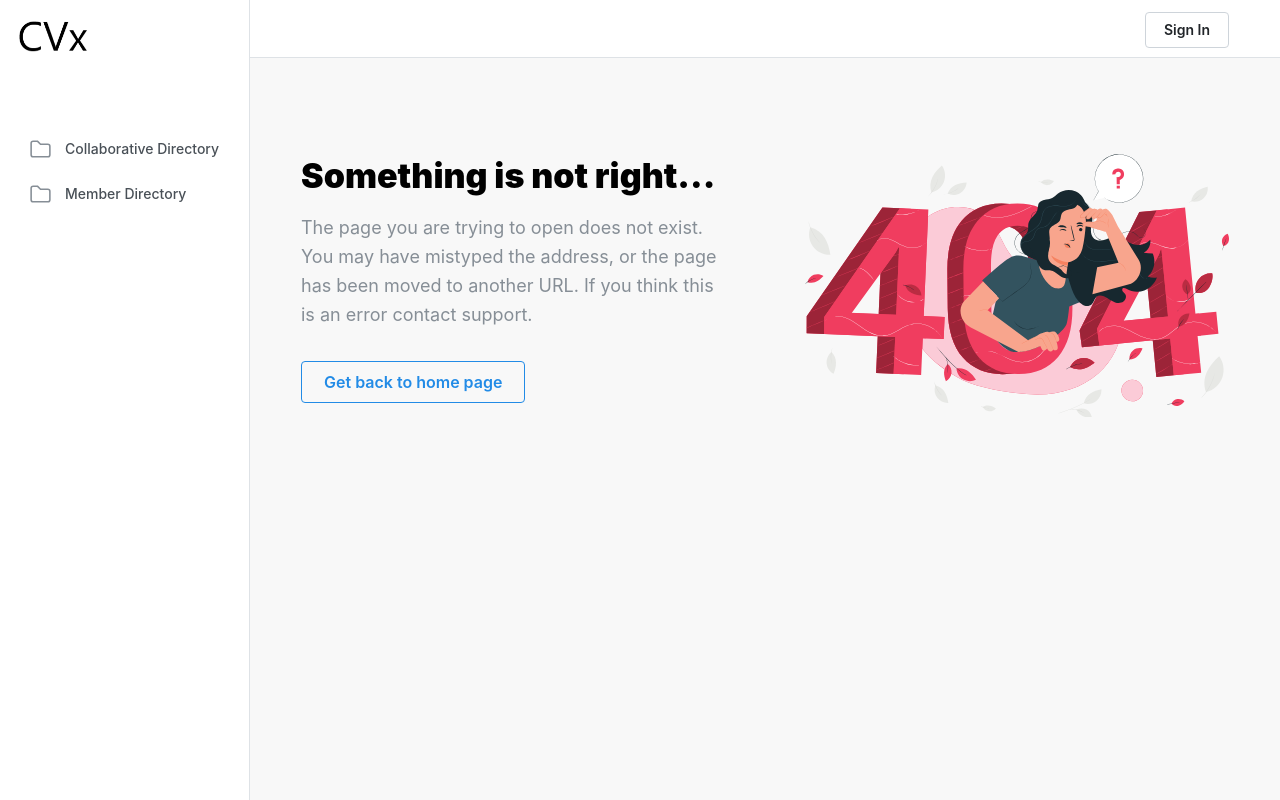
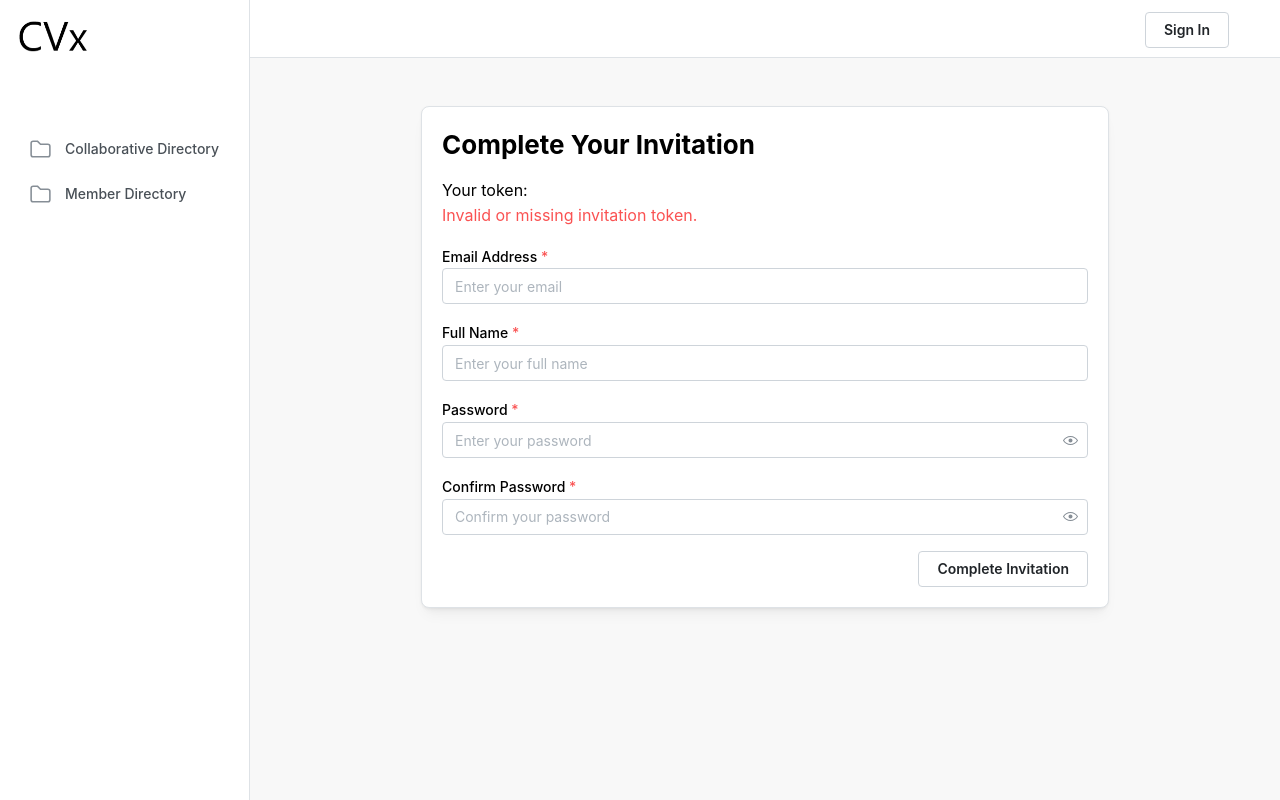
Before and after one commit to AlignedWorks/CVxMantineUI, a React (Vite) app: page /invite in a window 1280 px wide. Built offline with nearby package versions, Linux system fonts and the light colour scheme.

Commit message:
Add invite page

```diff
--- a/src/App.tsx
+++ b/src/App.tsx
@@ -33,6 +33,7 @@ import { CSAAgreement } from './pages/Collaborative/CSAAgreement.page.tsx';
 import { Test } from "./pages/Test.page.tsx";
 import { NotFound } from './components/404/NotFound.tsx';
 import { Dashboard } from "./pages/Dashboard.page.tsx";
+import { Invite } from './pages/Invite.page.tsx';
 
 export default function App() {
   const [opened] = useDisclosure();
@@ -84,6 +85,7 @@ export default function App() {
               <Route path="/members/:id" element={<MemberProfile/>} />
               <Route path="/upload-image" element={<ImageUpload />} />
               <Route path="/upload-file" element={<FileUpload />} />
+              <Route path="/invite" element={<Invite />} />
             </Routes>
           </AppShell.Main>
 
--- /dev/null
+++ b/src/pages/Invite.page.tsx
@@ -0,0 +1,118 @@
+import { useState, useEffect } from 'react';
+import { useSearchParams } from 'react-router-dom';
+import {
+  Container,
+  Title,
+  TextInput,
+  PasswordInput,
+  Button,
+  Stack,
+  Text,
+  Card,
+  Group,
+} from '@mantine/core';
+
+export function Invite() {
+  const [searchParams] = useSearchParams();
+  const token = searchParams.get('token'); // Extract the token from the query parameter
+  const [email, setEmail] = useState('');
+  const [name, setName] = useState('');
+  const [password, setPassword] = useState('');
+  const [confirmPassword, setConfirmPassword] = useState('');
+  const [error, setError] = useState('');
+  const [success, setSuccess] = useState(false);
+
+  useEffect(() => {
+    if (!token) {
+      setError('Invalid or missing invitation token.');
+    }
+  }, [token]);
+
+  const handleSubmit = async (e: React.FormEvent) => {
+    e.preventDefault();
+
+    if (password !== confirmPassword) {
+      setError('Passwords do not match.');
+      return;
+    }
+
+    try {
+      const response = await fetch(new URL('accept-invitation', import.meta.env.VITE_API_BASE), {
+        method: 'POST',
+        headers: { 'Content-Type': 'application/json' },
+        body: JSON.stringify({ token, email, name, password }),
+      });
+
+      if (!response.ok) {
+        throw new Error('Failed to accept the invitation.');
+      }
+
+      setSuccess(true);
+      setError('');
+    } catch (err) {
+      console.error(err);
+      setError('An error occurred while accepting the invitation. Please try again.');
+    }
+  };
+
+  return (
+    <Container size="sm" py="xl">
+      <Card shadow="sm" padding="lg" radius="md" withBorder>
+        <Title order={2} mb="md">
+          Complete Your Invitation
+        </Title>
+        <Text>
+          Your token: <strong>{token}</strong>
+        </Text>
+        {error && (
+          <Text c="red" mb="md">
+            {error}
+          </Text>
+        )}
+        {success ? (
+          <Text c="green" size="md">
+            Invitation accepted successfully! You can now log in.
+          </Text>
+        ) : (
+          <form onSubmit={handleSubmit}>
+            <Stack>
+              <TextInput
+                label="Email Address"
+                placeholder="Enter your email"
+                value={email}
+                onChange={(e) => setEmail(e.currentTarget.value)}
+                required
+              />
+              <TextInput
+                label="Full Name"
+                placeholder="Enter your full name"
+                value={name}
+                onChange={(e) => setName(e.currentTarget.value)}
+                required
+              />
+              <PasswordInput
+                label="Password"
+                placeholder="Enter your password"
+                value={password}
+                onChange={(e) => setPassword(e.currentTarget.value)}
+                required
+              />
+              <PasswordInput
+                label="Confirm Password"
+                placeholder="Confirm your password"
+                value={confirmPassword}
+                onChange={(e) => setConfirmPassword(e.currentTarget.value)}
+                required
+              />
+              <Group justify="right">
+                <Button type="submit" variant="default">
+                  Complete Invitation
+                </Button>
+              </Group>
+            </Stack>
+          </form>
+        )}
+      </Card>
+    </Container>
+  );
+}
```
